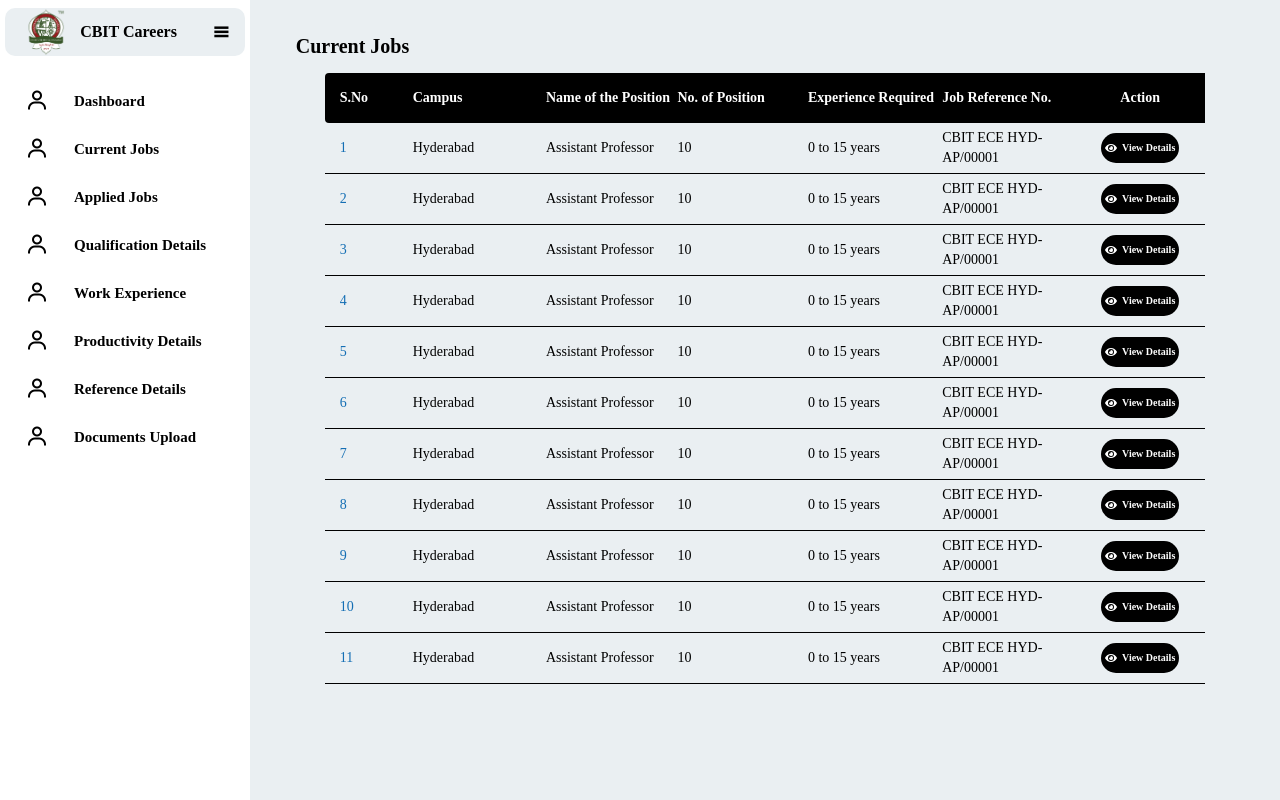
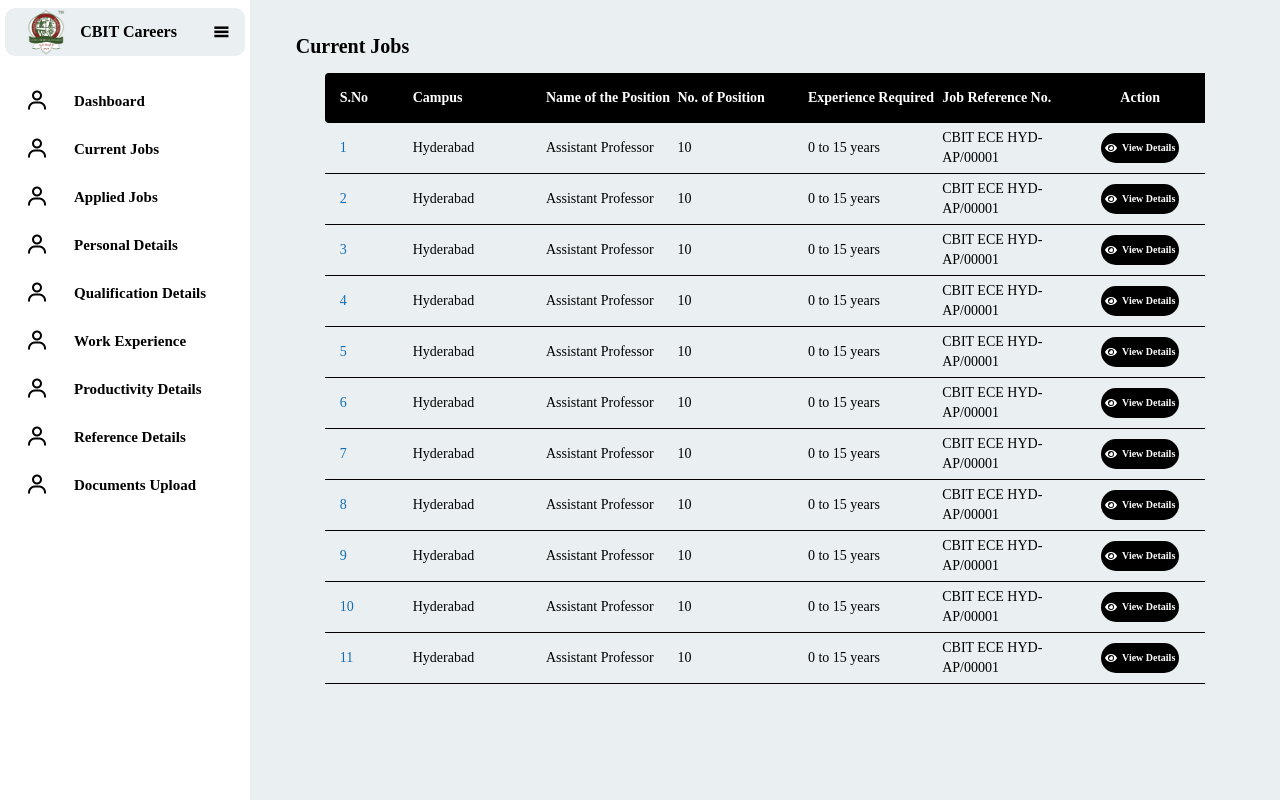
Before and after one commit to siva9495/forcollege, a React (Vite) app: page / in a window 1280 px wide. Both pictures are taken after a click on the icon 37 px from the left and 32 px from the top of the page. Built offline with nearby package versions, Linux system fonts and the light colour scheme.

Commit message:
commpleted the current jobs added the personal details activity

```diff
--- a/src/DashboardPage/NavSideBar.jsx
+++ b/src/DashboardPage/NavSideBar.jsx
@@ -56,6 +56,13 @@
             <li>
                 <a>
                   <i className='bx bx-user'></i>
+                  <span className='links_name'>Personal Details</span>
+                </a>
+                <span className='tooltip'>Personal Details</span>
+            </li>
+            <li>
+                <a>
+                  <i className='bx bx-user'></i>
                   <span className='links_name'>Qualification Details</span>
                 </a>
                 <span className='tooltip'>Qualification Details</span>
```
Also changed, not shown: src/PersonalDetailsPage/PersonalDetailsActivity.css (added), src/PersonalDetailsPage/PersonalDetailsActivity.jsx (added).
